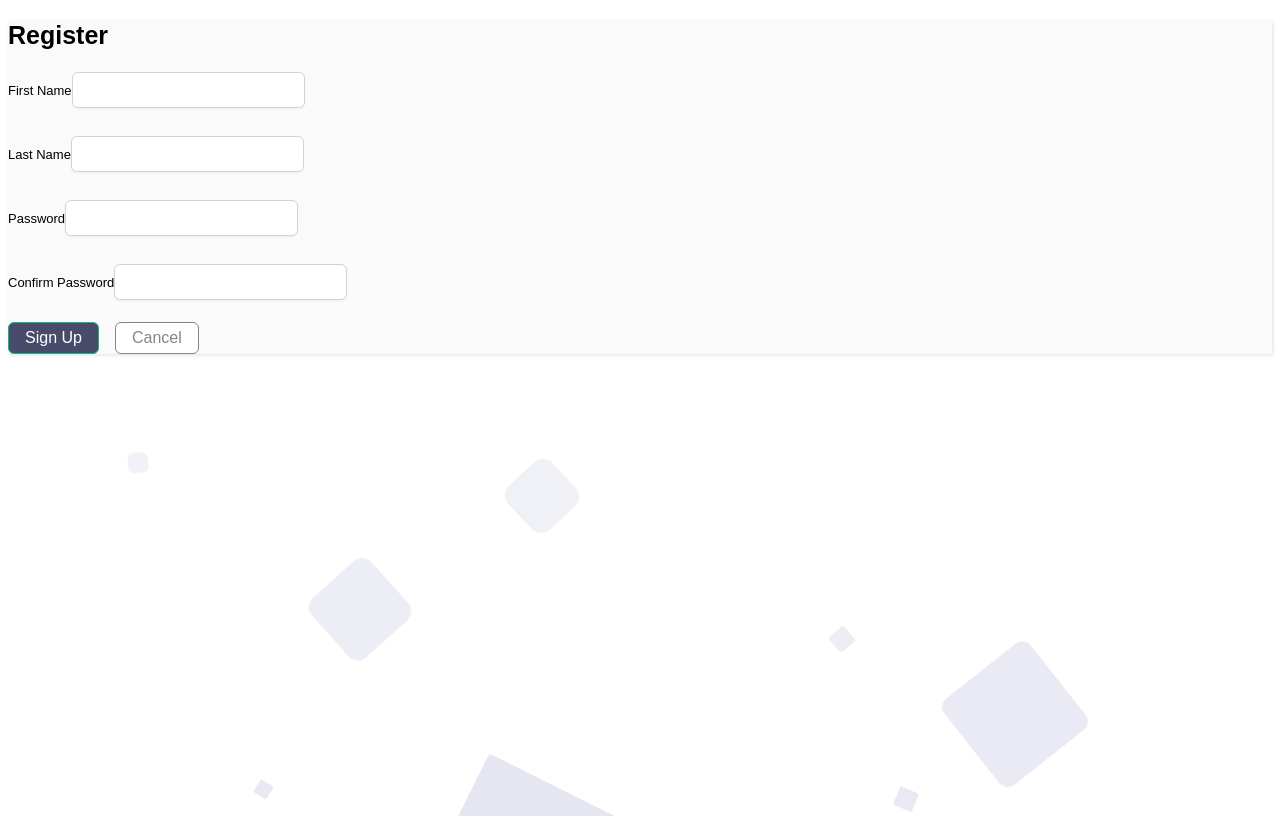
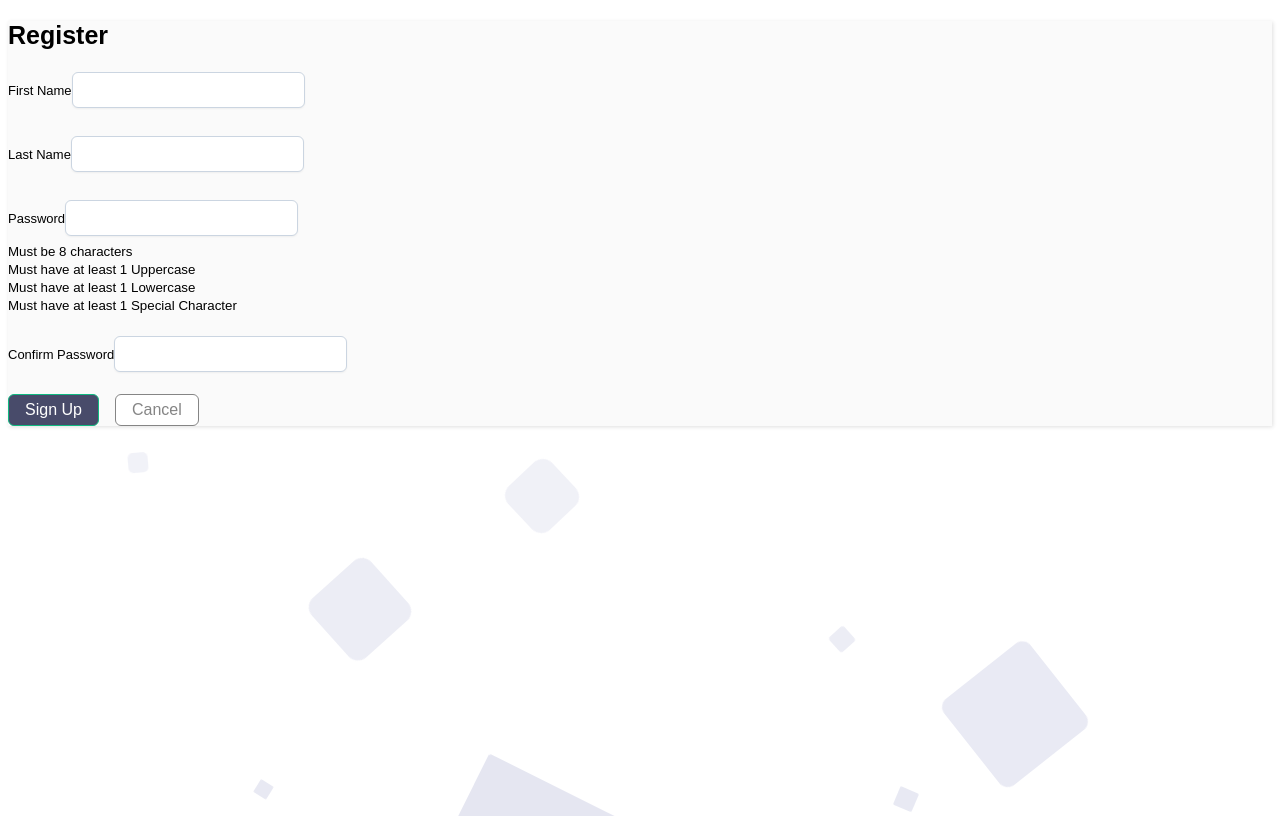
Before and after one commit to nathanlerit1991/vue-tailwind, a Vue app: page /login in a window 1280 px wide. Both pictures are taken after a click on the button "Register". Built offline with nearby package versions, Linux system fonts and the light colour scheme; a web font is replaced by a local one; what vue3-colorpicker, vue3-lazyload would draw is missing.

Commit message:
added password validation

```diff
--- a/src/views/Login/LoginPage.vue
+++ b/src/views/Login/LoginPage.vue
@@ -1,5 +1,5 @@
 <script setup>
-    import { ref } from 'vue'
+    import { ref, computed, onMounted } from 'vue'
     import { useRouter } from 'vue-router';
 
     import SectionWrapper from '@/components/SectionWrapper.vue'
@@ -14,8 +14,6 @@
     import Button from 'primevue/button';
 
     const router = useRouter();
-    const isRegister = ref(false)
-
     const loginFn = () => {
         var expires = ""
         let days = 30
@@ -26,6 +24,44 @@
 
         router.push('/');
     }
+
+    //Register
+    const isRegister = ref(false)
+    const register = ref(
+        {
+            password: ''
+        }
+    )
+    const passwordRules = {
+        minLength: ref(false),
+        hasUpperCase: ref(false),
+        hasLowerCase: ref(false),
+        hasSpecialChar: ref(false)
+    };
+    const validatePassword = (password) => {
+        checkMinLength(password);
+        checkUpperCase(password);
+        checkLowerCase(password);
+        checkSpecialChar(password);
+    };
+    //ADD / CHANGE BELOW CONDITIONS
+    const checkMinLength = (password) => {
+        passwordRules.minLength = password.length >= 8;
+    };
+    const checkUpperCase = (password) => {
+        passwordRules.hasUpperCase = /[A-Z]/.test(password);
+    };
+    const checkLowerCase = (password) => {
+        passwordRules.hasLowerCase = /[a-z]/.test(password);
+    };
+    const checkSpecialChar = (password) => {
+        passwordRules.hasSpecialChar = /[!@#$%^&*(),.?":{}|<>]/.test(password);
+    };
+
+
+onMounted(() => {
+    validatePassword(register.value.password);
+});
 </script>
 <template>
     <SectionWrapper id="login-wrapper" additional_class="h-full">
@@ -67,7 +103,21 @@
                             </div>
                             <div>
                                 <label>Password</label>
-                                <InputText class="block p-2 w-full" type="text" />
+                                <InputText v-model="register.password" class="block p-2 w-full" type="password" @input="validatePassword(register.password)" />
+                                <div class="password-rules">
+                                    <div>
+                                        <small>Must be 8 characters <span v-if="passwordRules.minLength">✔</span></small>
+                                    </div>
+                                    <div>
+                                        <small>Must have at least 1 Uppercase <span  v-if="passwordRules.hasUpperCase">✔</span></small>
+                                    </div>
+                                    <div>
+                                        <small>Must have at least 1 Lowercase <span v-if="passwordRules.hasLowerCase">✔</span></small>
+                                    </div>
+                                    <div>
+                                        <small>Must have at least 1 Special Character <span  v-if="passwordRules.hasSpecialChar">✔</span></small>
+                                    </div>
+                                </div>
                             </div>
                             <div>
                                 <label>Confirm Password</label>
```
